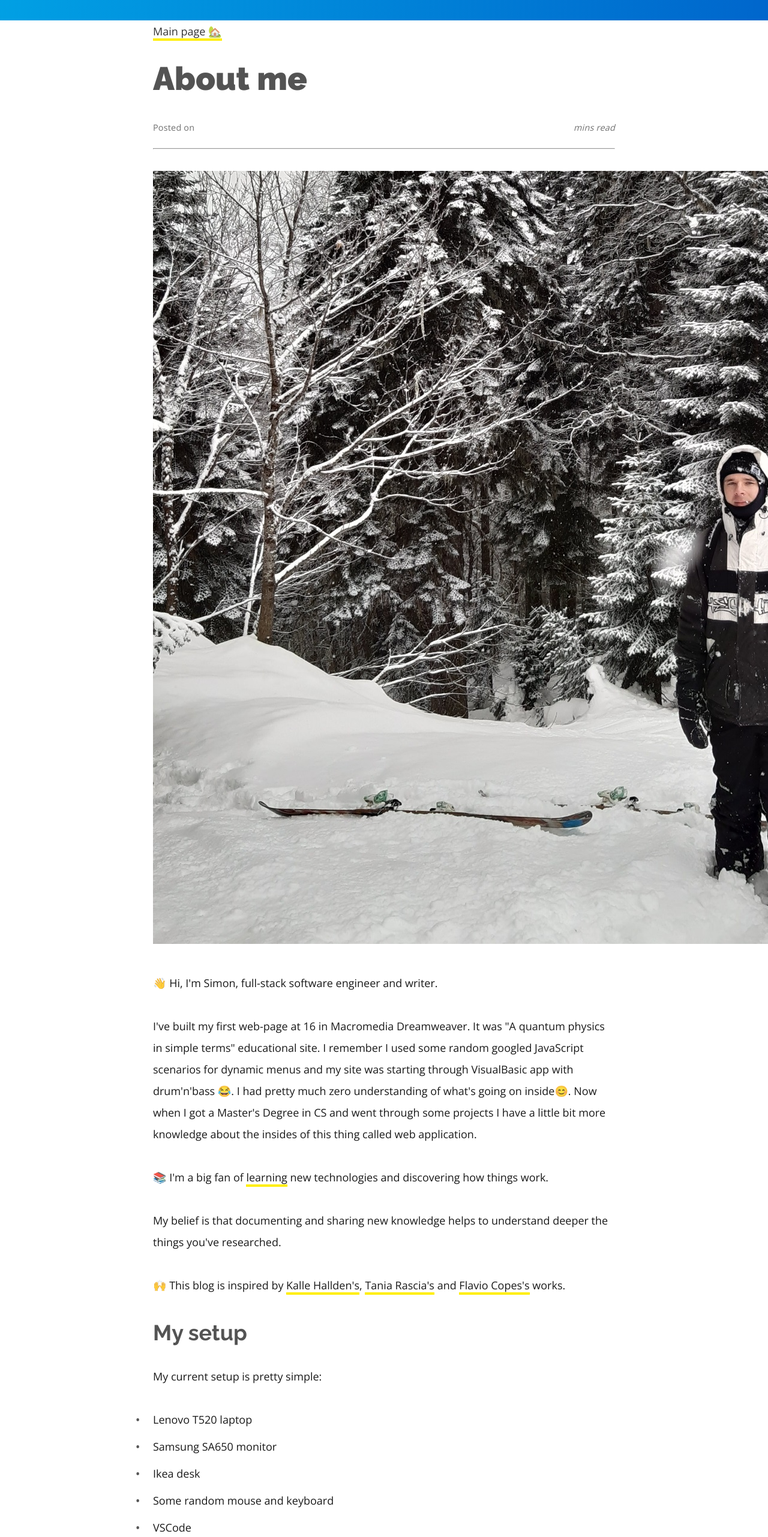
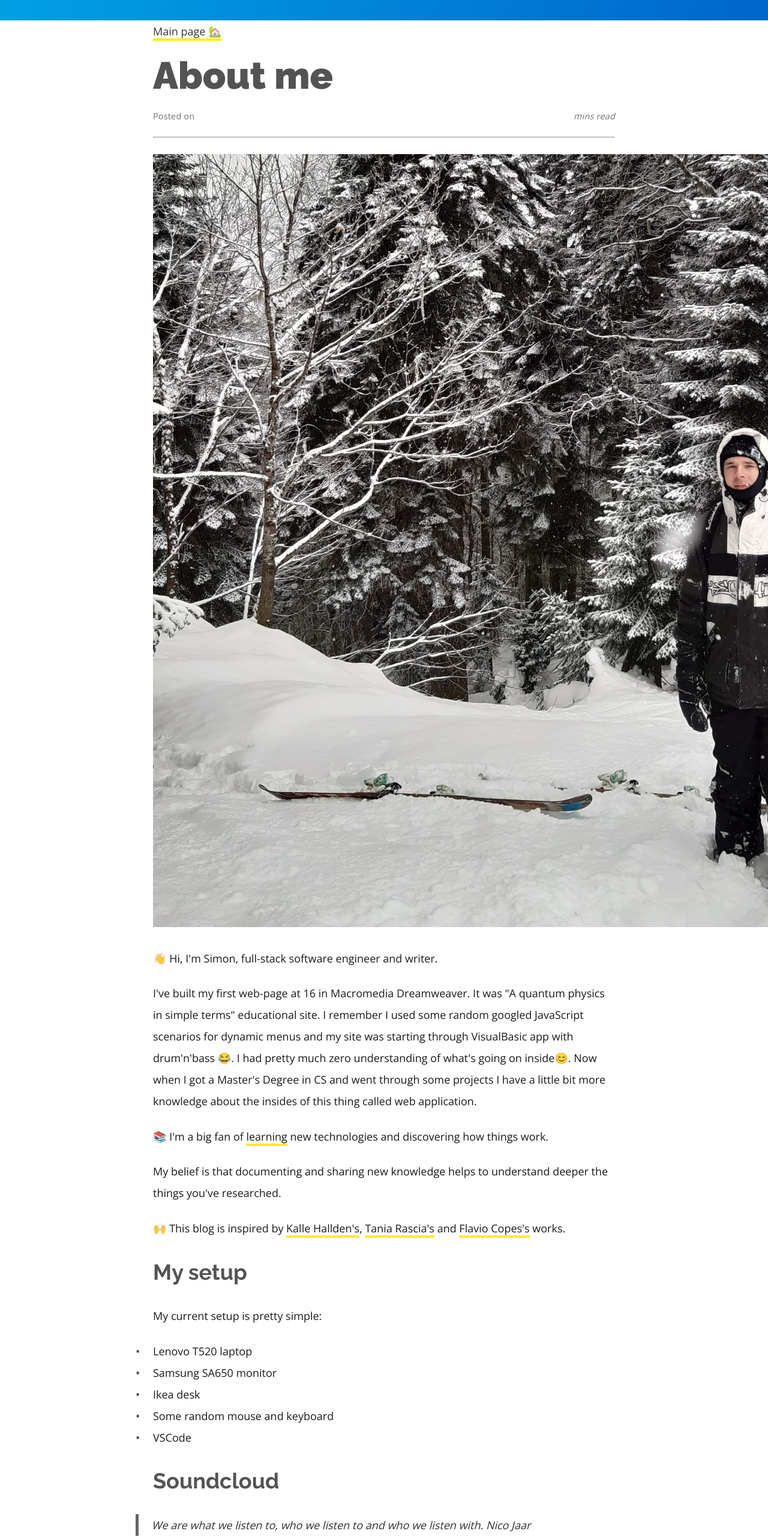
Before and after one commit to sematgt/devblog, a Gatsby site: page /Using-React-Router-with-create-react-app in a window 1280 px wide. Shown: the top 2563 px of the page at 60% size. Built offline with nearby package versions, Linux system fonts and the light colour scheme; Gatsby itself is replaced by a stand-in of ours.

Commit message:
edited p breaks

```diff
--- a/src/styles/base/typography.scss
+++ b/src/styles/base/typography.scss
@@ -35,7 +35,7 @@
 
 /* Posts */
 
-    $h1: 3rem;
+    $h1: 3.5rem;
     $h2: 2rem;
     $h3: 1.5rem;
     $h4: 1.4rem;
--- a/src/styles/components/postslist.scss
+++ b/src/styles/components/postslist.scss
@@ -27,7 +27,7 @@
             max-width: 550px;
             font-family: $headers-font-type;
             font-weight: $headers-font-weight;
-            font-size: $base-font-size*1.6;
+            font-size: $base-font-size*1.7;
             color: rgba(0, 0, 0, (1-$headers-font-gray-value));
             line-height: $line-height/1.5;
             margin: 0;
--- a/src/styles/templates/blog-post.scss
+++ b/src/styles/templates/blog-post.scss
@@ -1,6 +1,6 @@
 .blog-heading {
   margin-block-start: 1rem;
-  margin-block-end: 2rem;
+  margin-block-end: 1.5rem;
 }
 
 .blog-post-container {
@@ -38,7 +38,7 @@
   letter-spacing: 0.7px;
   font-weight: 400;
   font-size: 1.2rem;
-  margin-block-end: 1rem;
+  // margin-block-end: 1rem;
 }
 
 .blog-post {
@@ -52,6 +52,7 @@
 
 h1 {
   font-size: $h1;
+
 }
 
 h2 {
@@ -82,6 +83,9 @@
 
 h1 {
   font-weight: 900;
+  line-height: 3.3rem;
+  margin-block-start: 1.5rem;
+  margin-block-end: 1rem;
 }
 h2,
 h3,
@@ -97,13 +101,13 @@
   ul,
   dl,
   table {
-    margin: 0 0 2rem;
+    margin: 0 0 1.25rem;
   }
 }
 
 hr {
   margin-block-start: 1em;
-    margin-block-end: 0em;
+  margin-block-end: 0em;
 }
 
 blockquote {
@@ -117,10 +121,6 @@
 ul,
 ol {
   padding-left: 0rem;
-}
-
-li {
-  margin-block-end: 0.5rem;
 }
 
 ul {
```
